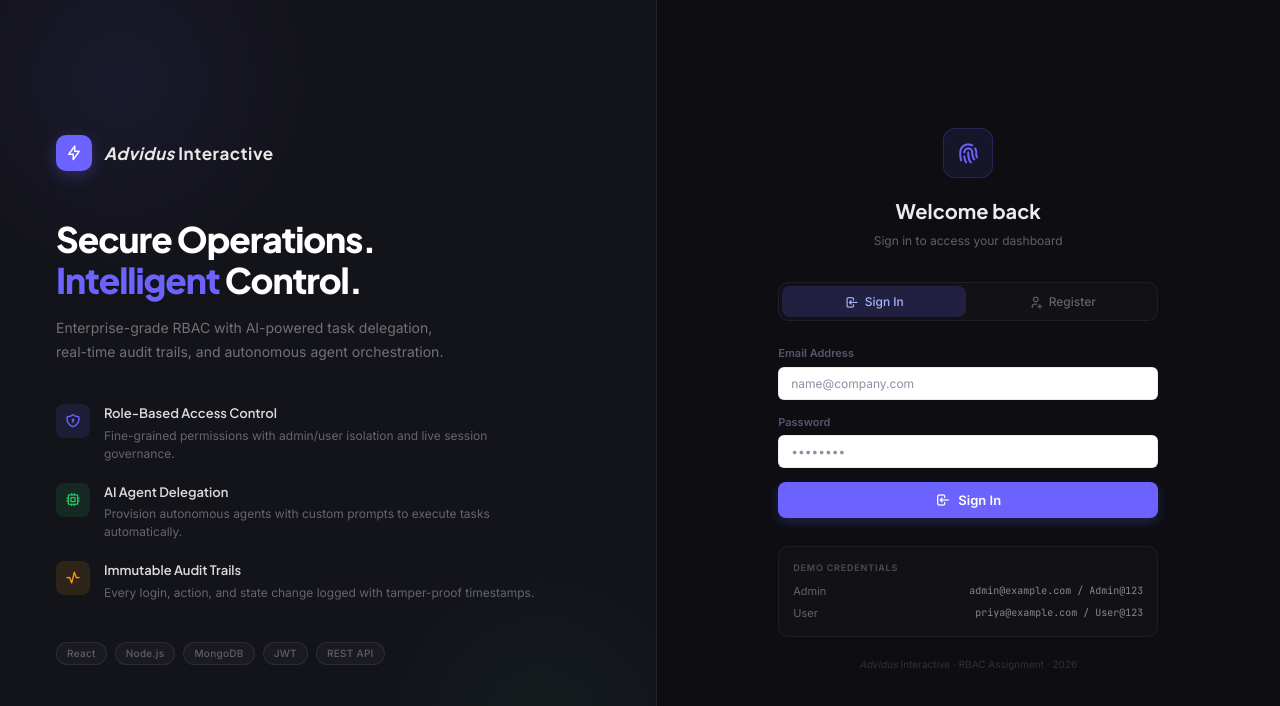
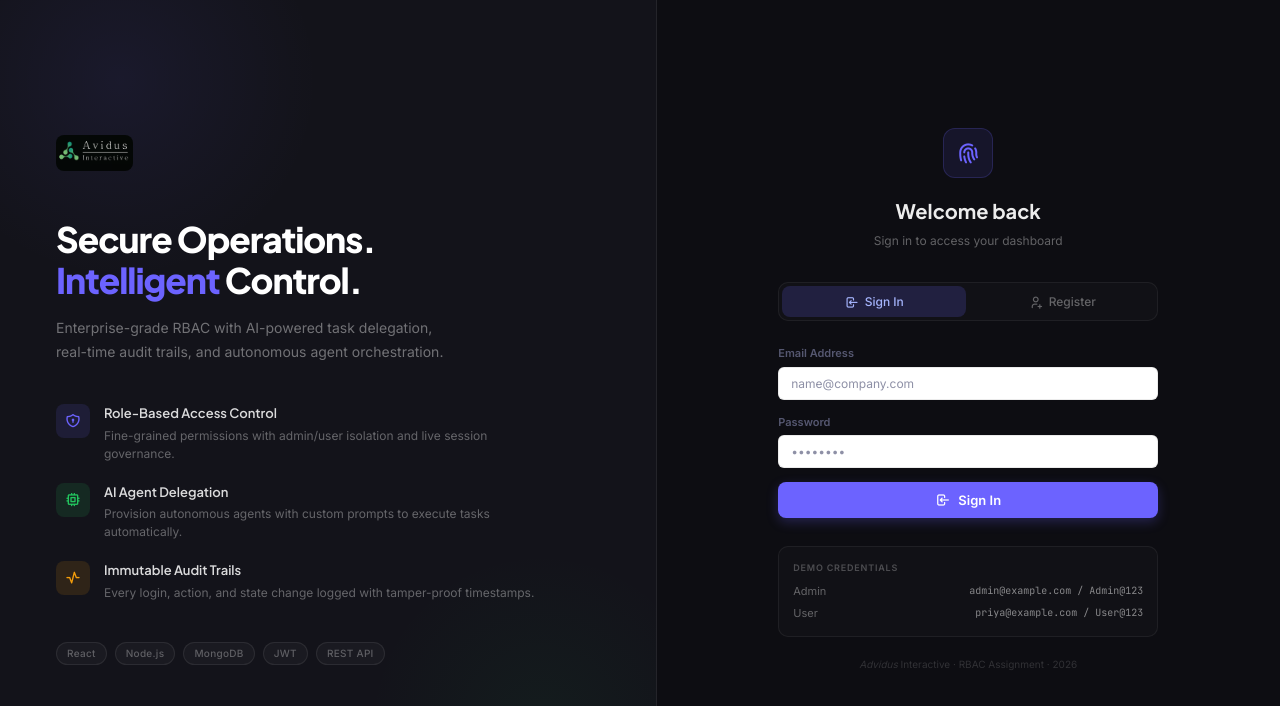
Before and after one commit to mohammed-shaz9/ADVIDUS-Assignment-, a React (Vite) app in the folder frontend/: page / in a window 1280 px wide. Shown: the top 706 px of the page. Built offline with nearby package versions, Linux system fonts and the light colour scheme; no server answers.

Commit message:
fix: use screenshot as logo per user request

```diff
--- a/frontend/src/components/layout/Sidebar.tsx
+++ b/frontend/src/components/layout/Sidebar.tsx
@@ -64,7 +64,7 @@ export const Sidebar: React.FC<SidebarProps> = ({ user, activeTab, onTabChange,
   return (
     <div className="sidebar">
       <div className="logo">
-        <div className="logo-icon"><i className="ti ti-pencil"></i></div>
+        <img src="/logo.png" alt="Logo" className="logo-icon" />
         <div>
           <div className="logo-text">TaskFlow</div>
           <div className="logo-sub">Enterprise Platform</div>
--- a/frontend/src/components/layout/Topbar.tsx
+++ b/frontend/src/components/layout/Topbar.tsx
@@ -28,7 +28,7 @@ export const Topbar: React.FC<TopbarProps> = ({ user, pageTitle, pageSub, active
     <div className="topbar">
       <div>
         <div className="breadcrumb">
-          <span>TaskFlow</span>
+          <img src="/logo.png" alt="Logo" style={{ height: '16px', borderRadius: '4px' }} />
           <span className="sep">/</span>
           <span>{breadcrumbNames[activeTab] || pageTitle}</span>
         </div>
--- a/frontend/src/pages/AuthPage.tsx
+++ b/frontend/src/pages/AuthPage.tsx
@@ -53,17 +53,7 @@ const AuthPage: React.FC = () => {
 
         <div style={{ position: 'relative', zIndex: 1, maxWidth: '480px' }}>
           <div style={{ display: 'flex', alignItems: 'center', gap: '12px', marginBottom: '48px' }}>
-            <div style={{
-              width: '36px', height: '36px', background: '#6C63FF', borderRadius: '10px',
-              display: 'flex', alignItems: 'center', justifyContent: 'center',
-              boxShadow: '0 4px 16px rgba(108,99,255,0.3)',
-            }}>
-              <i className="ti ti-bolt" style={{ color: '#fff', fontSize: '18px' }}></i>
-            </div>
-            <span style={{
-              fontSize: '17px', fontWeight: 700, fontFamily: "'Plus Jakarta Sans', sans-serif",
-              color: 'rgba(255,255,255,0.9)', letterSpacing: '0.5px',
-            }}><i>Advidus</i> Interactive</span>
+            <img src="/logo.png" alt="Logo" style={{ height: '36px', borderRadius: '8px' }} />
           </div>
 
           <h1 style={{
```
Also changed, not shown: frontend/public/logo.png (added).
